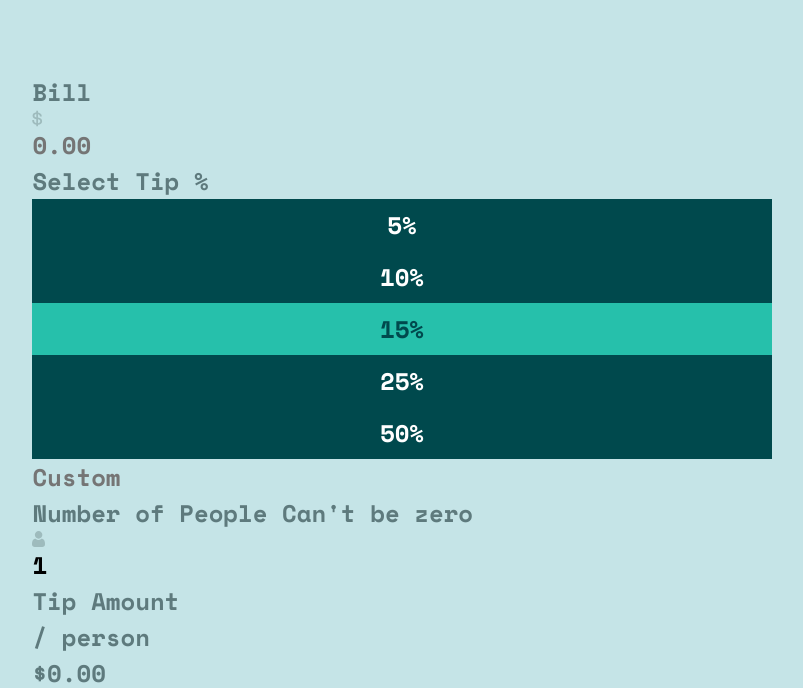
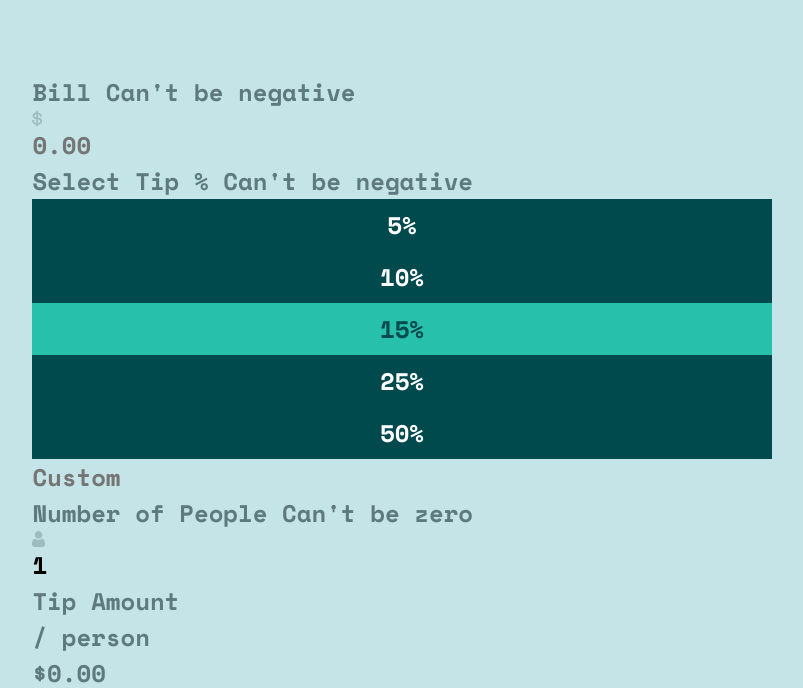
Before and after one commit to r0b3rtcode020/tip-calculator, a website: page index.html in a window 1280 px wide. Shown: the part 105-793 px from the top of the page, without its empty margins (238-1041 px from the left). Drawn offline with nearby package versions, Linux system fonts and the light colour scheme.

Commit message:
refactor: unify label and error structure using wrapper for consistency and add missing for="" attribute to a label to improve accessibility

```diff
--- a/index.html
+++ b/index.html
@@ -20,7 +20,10 @@
         <div class="calculator__form">
           <!-- Bill Amount -->
           <div class="form-group">
-            <label for="bill" class="form-label">Bill</label>
+            <div class="form-group__header">
+              <label for="bill" class="form-label">Bill</label>
+              <span id="bill-error" class="error-message">Can't be negative</span>
+            </div>
             <div class="input-wrapper">
               <img src="./images/icon-dollar.svg" alt="" class="input-icon" aria-hidden="true" />
               <input
@@ -37,7 +40,10 @@
 
           <!-- Tip Selection -->
           <div class="form-group">
-            <label class="form-label">Select Tip %</label>
+            <div class="form-group__header">
+              <label for="tip-custom" class="form-label">Select Tip %</label>
+              <span id="tip-custom-error" class="error-message">Can't be negative</span>
+            </div>
             <div class="tip-options">
               <button type="button" class="btn btn--tip" data-tip="5">5%</button>
               <button type="button" class="btn btn--tip" data-tip="10">10%</button>
```
